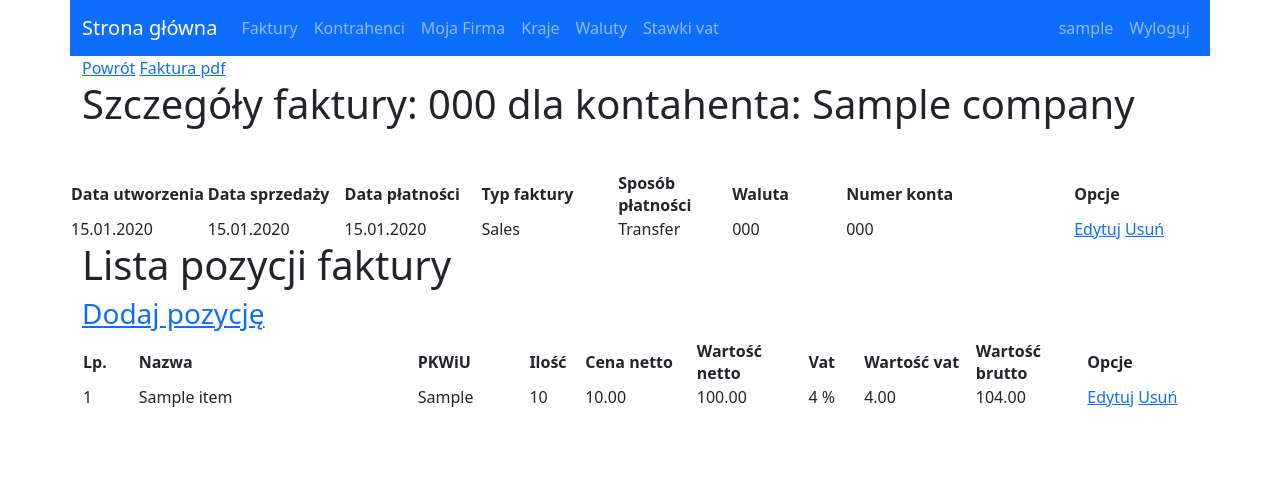
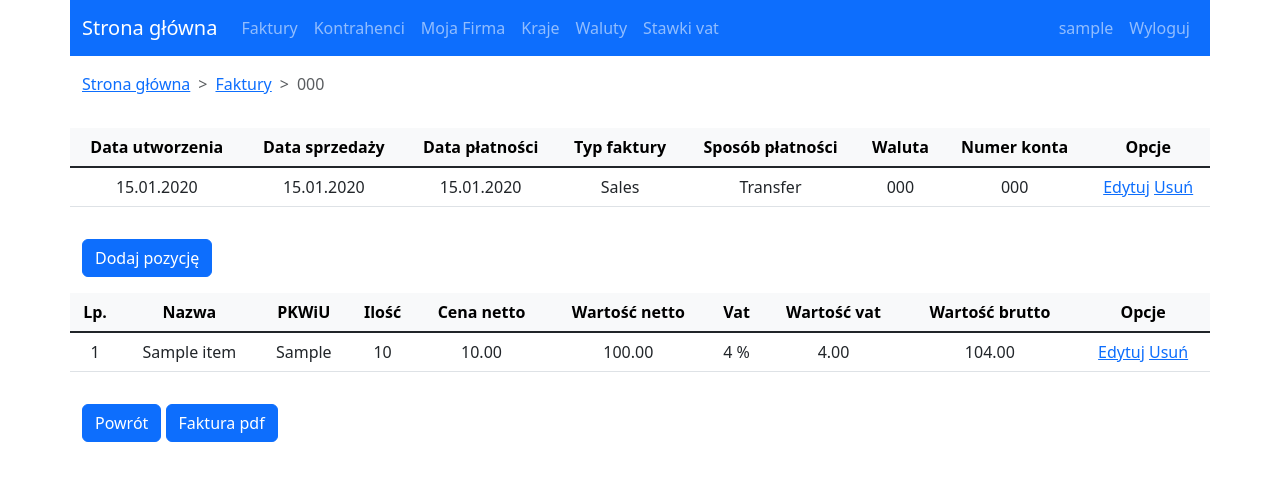
Before and after one commit to devsoft-pl/invoice-factory, a Django app: page /invoices/1/ in a window 1280 px wide. Shown: the top 481 px of the page. Run offline with Django 3.2, Linux system fonts and the light colour scheme; a user stored in the database is signed in; tables that the repository leaves empty hold one stand-in row (values such as "Sample post"); parts of the project's set-up code (start-up, migrations or seed data) failed here and were passed over.

Commit message:
stylowanie w bootstrapie detali faktury

```diff
--- a/templates/invoices/detail_invoice.html
+++ b/templates/invoices/detail_invoice.html
@@ -1,29 +1,31 @@
 {% extends "base.html" %}{% load static %}
 
-{% block extra_css %}
-    <link rel="stylesheet" type="text/css" href="{% static 'invoices.css' %}">
-{% endblock extra_css %}
-
 {% block content %}
-
-    <div class="top_actions">
-        <a href="{% url 'invoices:list_invoices' %}">Powrót</a>
-        <a href="{% url 'invoices:pdf_invoice' invoice.pk %}">Faktura pdf</a>
+    <div class="container mt-3">
+        <div class="row">
+            <nav style="--bs-breadcrumb-divider: '>';" aria-label="breadcrumb">
+                <ol class="breadcrumb">
+                    <li class="breadcrumb-item"><a href="{% url 'invoices:index' %}">Strona główna</a></li>
+                    <li class="breadcrumb-item"><a href="{% url 'invoices:list_invoices' %}">Faktury</a></li>
+                    <li class="breadcrumb-item active" aria-current="page">{{ invoice.invoice_number }}</li>
+                </ol>
+            </nav>
         </div>
-
-    <h1>Szczegóły faktury: <span class="black">{{ invoice.invoice_number }}</span> dla kontahenta: <span class="black">{{ invoice.client.name }}</span></h1>
-
-    <table class="items" style="margin-top: 35px">
+        <div class="row">
+            <table class="table table-hover text-center mt-3">
+                <thead class="table-light">
                     <tr>
-            <th style="width:12%">Data utworzenia</th>
-            <th style="width:12%">Data sprzedaży</th>
-            <th style="width:12%">Data płatności</th>
-            <th style="width:12%">Typ faktury</th>
-            <th style="width:10%">Sposób płatności</th>
-            <th style="width:10%">Waluta</th>
-            <th style="width:20%">Numer konta</th>
-            <th style="width:12%">Opcje</th>
+                        <th>Data utworzenia</th>
+                        <th>Data sprzedaży</th>
+                        <th>Data płatności</th>
+                        <th>Typ faktury</th>
+                        <th>Sposób płatności</th>
+                        <th>Waluta</th>
+                        <th>Numer konta</th>
+                        <th>Opcje</th>
                     </tr>
+                </thead>
+                <tbody class="table-group-divider">
                     <tr>
                         <td>{{ invoice.create_date| date:"d.m.Y" }}</td>
                         <td>{{ invoice.sale_date| date:"d.m.Y" }}</td>
@@ -37,28 +39,32 @@
                             <a href="{% url 'invoices:delete_invoice' invoice.pk %}">Usuń</a>
                         </td>
                     </tr>
+                </tbody>
             </table>
-
-    <div class="items-border">
+        </div>
+        <div class="row">
+            <div class="col">
+                <a class="btn btn-primary mt-3" href="{% url 'items:create_item' invoice.pk %}">Dodaj pozycję</a>
+            </div>
+        </div>
+        <div class="row">
             {% if invoice.items.exists %}
-
-            <h1>Lista pozycji faktury</h1>
-
-            <h3><a href="{% url 'items:create_item' invoice.pk %}">Dodaj pozycję</a></h3>
-
-            <table class="items">
+                <table class="table table-hover text-center mt-3">
+                    <thead class="table-light">
                         <tr>
-                    <th style="width:5%">Lp.</th>
-                    <th style="width:25%">Nazwa</th>
-                    <th style="width:10%">PKWiU</th>
-                    <th style="width:5%">Ilość</th>
-                    <th style="width:10%">Cena netto</th>
-                    <th style="width:10%">Wartość netto</th>
-                    <th style="width:5%">Vat</th>
-                    <th style="width:10%">Wartość vat</th>
-                    <th style="width:10%">Wartość brutto</th>
-                    <th style="width:10%">Opcje</th>
+                            <th>Lp.</th>
+                            <th>Nazwa</th>
+                            <th>PKWiU</th>
+                            <th>Ilość</th>
+                            <th>Cena netto</th>
+                            <th>Wartość netto</th>
+                            <th>Vat</th>
+                            <th>Wartość vat</th>
+                            <th>Wartość brutto</th>
+                            <th>Opcje</th>
                         </tr>
+                    </thead>
+                    <tbody class="table-group-divider">
                         {% for item in invoice.items.all %}
                             <tr>
                                 <td>{{ forloop.counter }}</td>
@@ -76,11 +82,18 @@
                                 </td>
                             </tr>
                         {% endfor %}
+                    </tbody>
                 </table>
             {% else %}
                 <h1>Brak pozycji</h1>
                 <h3><a href="{% url 'items:create_item' invoice.pk %}">Dodaj pozycję</a></h3>
             {% endif %}
         </div>
-
+        <div class="row">
+            <div class="col">
+                <a class="btn btn-primary mt-3" href="{% url 'invoices:list_invoices' %}">Powrót</a>
+                <a class="btn btn-primary mt-3" href="{% url 'invoices:pdf_invoice' invoice.pk %}">Faktura pdf</a>
+            </div>
+        </div>
+    </div>
 {% endblock content %}
```
Lines whose indentation alone changed are shown as unchanged.
